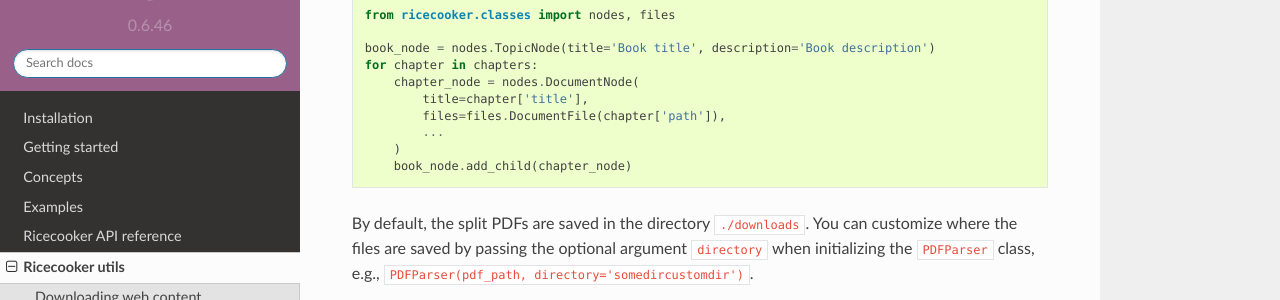
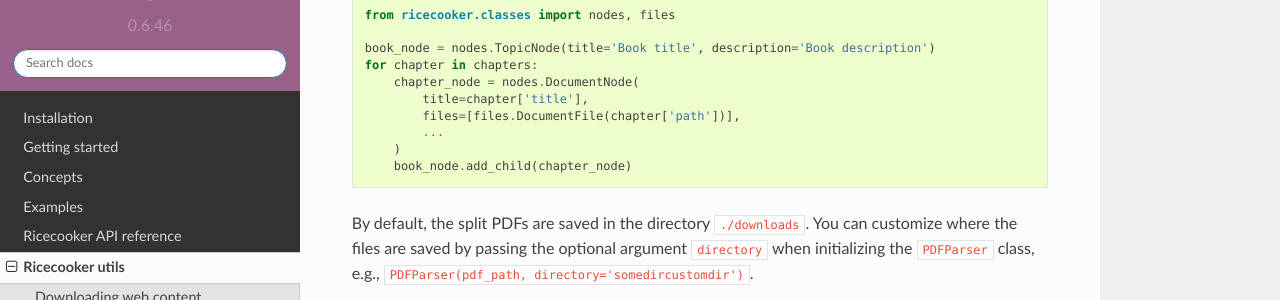
Before and after one commit to learningequality/ricecooker, a Sphinx documentation site: the page built from docs/pdfutils.md, in a window 1280 px wide and 900 px high, scrolled down 803 px. Shown: the part 151-451 px from the top of the window. Built offline with Sphinx 7.4.7 and the Read the Docs theme 2.0.0, drawn with Linux system fonts in a browser that asks for light colours.

```diff
--- a/docs/pdfutils.md
+++ b/docs/pdfutils.md
@@ -44,7 +44,7 @@ them in a `TopicNode` that corresponds to the book:
     for chapter in chapters:
         chapter_node = nodes.DocumentNode(
             title=chapter['title'],
-            files=files.DocumentFile(chapter['path']),
+            files=[files.DocumentFile(chapter['path'])],
             ...
         )
         book_node.add_child(chapter_node)
```
